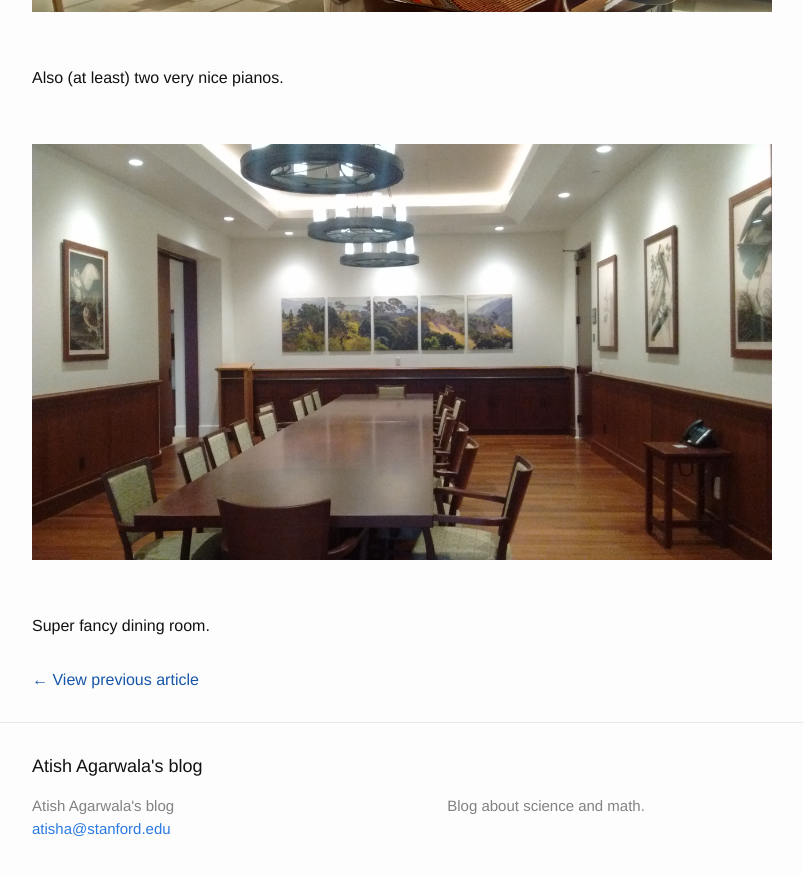
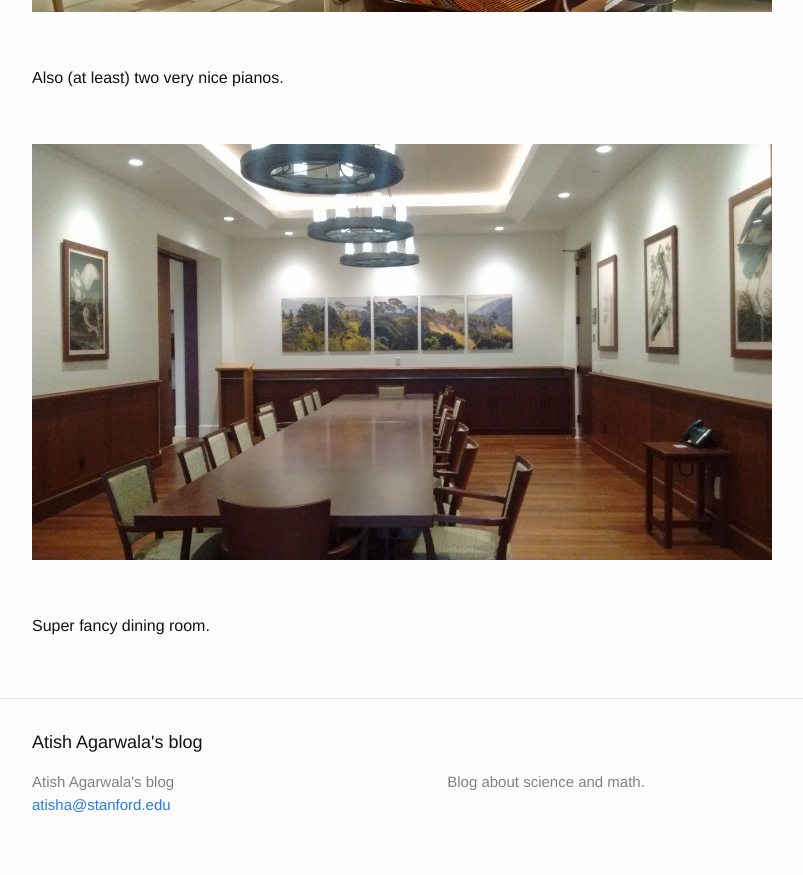
Before and after one commit to atishagarwala/atishagarwala.github.io, a Jekyll site: the page built from _posts/2017-07-23-KITP-Qbio-course-start.markdown, in a window 1280 px wide and 900 px high, scrolled down 2574 px. Shown: the top 875 px of the window, without its empty margins (238-1041 px from the left). Built offline with Jekyll 4.4.1, drawn with Linux system fonts in a browser that asks for light colours; comment, search, counter and statistics services are not loaded.

Commit message:
Update post.html

```diff
--- a/_layouts/post.html
+++ b/_layouts/post.html
@@ -14,10 +14,11 @@ comments: true
   </div>
 
 
-
+{% if post.previous %}
 <span class="page-nav-item">
     <a rel="prev" href="{{ post.previous.url }}" title="View {{ post.previous.title }}">&larr; View previous article</a>
 </span>
+{% endif %}
 
 {% if post.next %}
 <span class="page-nav-item">
```
